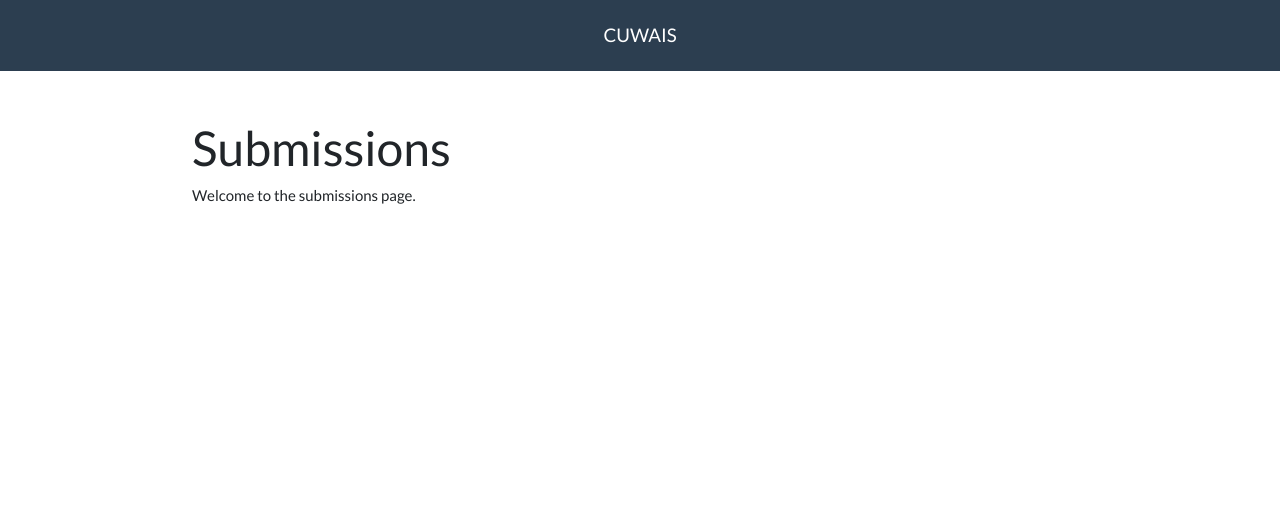
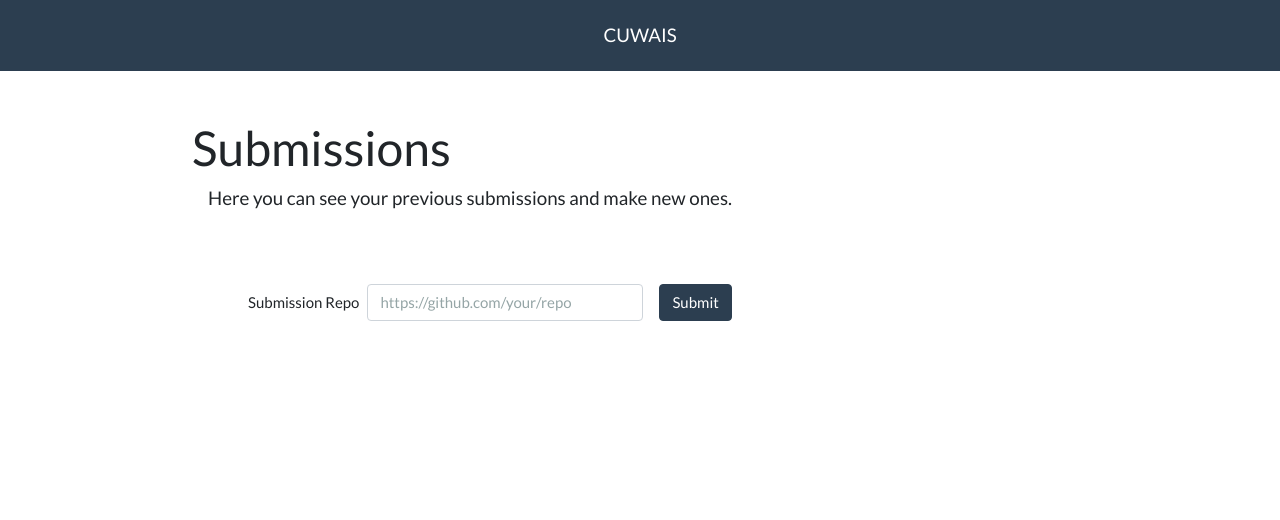
Before and after one commit to AI-Wars-Soc/web-api, a Flask app: template server/templates/submissions.html in a window 1280 px wide. Shown: the top 520 px of the page. Run offline with Flask 2, Linux system fonts and the light colour scheme; the template is opened without the code that fills it, so the values that code supplies are empty; some libraries are stand-ins or nearby versions.

Commit message:
Added logic to send submissions without redirecting

```diff
--- /dev/null
+++ b/server/static/scripts/submissions.js
@@ -0,0 +1,7 @@
+$('#submission-form').submit(function(e){
+    e.preventDefault();
+    const url = $("#repo").text();
+    $.post("/api/add_submission", JSON.stringify({url: url}), function(receivedData){
+        console.log(receivedData);
+    });
+});
--- a/server/templates/submissions.html
+++ b/server/templates/submissions.html
@@ -1,6 +1,32 @@
 {% extends "base.html" %}
 {% block content %}
-  <h1>Submissions</h1>
-  <p class="important">
-    Welcome to the submissions page.
+    <div class="d-flex justify-content-center justify-content-sm-start">
+        <h1>Submissions</h1>
+    </div>
+    <div class="px-3 d-none d-sm-block">
+        <p class="lead">
+            Here you can see your previous submissions and make new ones.
+        </p>
+    </div>
+    <div class="d-flex flex-row">
+        <div class="d-flex justify-content-center w-100 w-lg-50">
+            <div class="d-flex flex-column mx-md-5 my-3 my-lg-5 flex-grow-1" id="submissions">
+                <div class="p-1 p-md-2">
+                    <form class="form-inline justify-content-center justify-content-sm-start" action="/enable_js" id="submission-form" method="GET">
+                        <div class="form-group">
+                            <label for="repo" class="mr-2">Submission Repo</label>
+                            <input type="url" class="form-control" id="repo" placeholder="https://github.com/your/repo" size="30" required>
+                        </div>
+                        <button type="submit" class="btn btn-primary ml-3">Submit</button>
+                    </form>
+                </div>
+                <div class="p-1 p-md-2">
+                </div>
+            </div>
+        </div>
+    </div>
+
+    <script src="{{ url_for('static', filename='scripts/submissions.js') }}"
+            integrity="{{ sri(url_for('static', filename='scripts/submissions.js')) }}"
+            crossorigin="anonymous"></script>
 {% endblock %}
```
